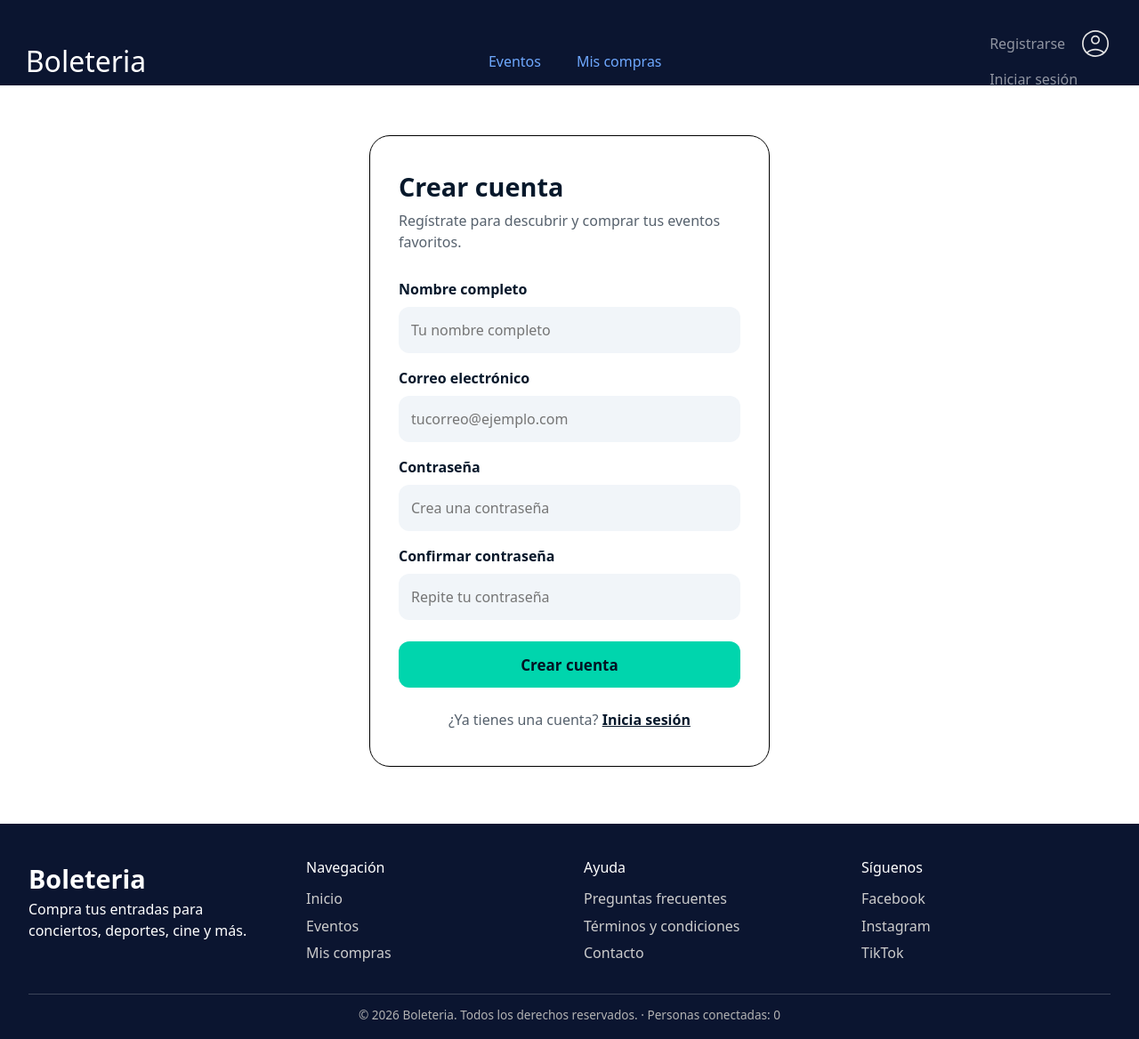
After one commit to st478gtx/AppBoleteria, a Java web app: page /Registrarse-Login.jsp in a window 1280 px wide. The commit adds this page. Shown: the whole page at 89% size. Run offline with Tomcat 11, a stand-in JSP engine, Linux system fonts and the light colour scheme; some libraries are stand-ins or nearby versions.

Commit message:
Actualización de login y registro

```diff
--- /dev/null
+++ b/Boleteria/src/main/webapp/Registrarse-Login.jsp
@@ -0,0 +1,119 @@
+<%@ page language="java" contentType="text/html; charset=UTF-8"
+pageEncoding="UTF-8"%>
+
+<!doctype html>
+<html lang="es">
+  <head>
+    <meta charset="UTF-8" />
+    <meta name="viewport" content="width=device-width, initial-scale=1.0" />
+
+    <title>Registrarse - Boleteria</title>
+
+    <link rel="preconnect" href="https://fonts.googleapis.com" />
+    <link rel="preconnect" href="https://fonts.gstatic.com" crossorigin />
+
+    <link
+      href="https://fonts.googleapis.com/css2?family=Geist:wght@100..900&family=Geist+Mono:wght@100..900&display=swap"
+      rel="stylesheet"
+    />
+
+    <!-- Bootstrap 6 -->
+    <link
+      href="https://cdn.jsdelivr.net/npm/bootstrap@6.0.0-alpha.1/dist/css/bootstrap.min.css"
+      rel="stylesheet"
+      integrity="sha384-B/GM4XqrwHnWXNOWMbloTmrYXZg10cakYGmpfsR/bbzQ6JAJI4ihuyADKLnBgrCe"
+      crossorigin="anonymous"
+    />
+
+    <link
+      rel="stylesheet"
+      href="${pageContext.request.contextPath}/css/style.css"
+    />
+  </head>
+
+  <body data-bs-theme="light">
+    <%@ include file="/WEB-INF/menu.jspf" %>
+
+    <main class="contenedor-login">
+      <section class="tarjeta-login">
+        <h1>Crear cuenta</h1>
+
+        <p class="login-subtitulo">
+          Regístrate para descubrir y comprar tus eventos favoritos.
+        </p>
+
+        <form
+          class="formulario-login"
+          action="${pageContext.request.contextPath}/registro"
+          method="post"
+        >
+          <div class="campo-login">
+            <label for="nombre">Nombre completo</label>
+
+            <input
+              type="text"
+              id="nombre"
+              name="nombre"
+              placeholder="Tu nombre completo"
+              autocomplete="name"
+              required
+            />
+          </div>
+
+          <div class="campo-login">
+            <label for="correo">Correo electrónico</label>
+
+            <input
+              type="email"
+              id="correo"
+              name="correo"
+              placeholder="tucorreo@ejemplo.com"
+              autocomplete="email"
+              required
+            />
+          </div>
+
+          <div class="campo-login">
+            <label for="clave">Contraseña</label>
+
+            <input
+              type="password"
+              id="clave"
+              name="clave"
+              placeholder="Crea una contraseña"
+              autocomplete="new-password"
+              minlength="8"
+              required
+            />
+          </div>
+
+          <div class="campo-login">
+            <label for="confirmar-clave"> Confirmar contraseña </label>
+
+            <input
+              type="password"
+              id="confirmar-clave"
+              name="confirmarClave"
+              placeholder="Repite tu contraseña"
+              autocomplete="new-password"
+              minlength="8"
+              required
+            />
+          </div>
+
+          <button type="submit" class="boton-login">Crear cuenta</button>
+        </form>
+
+        <p class="login-registro">
+          ¿Ya tienes una cuenta?
+
+          <a href="${pageContext.request.contextPath}/login.jsp">
+            Inicia sesión
+          </a>
+        </p>
+      </section>
+    </main>
+
+    <%@ include file="/WEB-INF/footer.jspf" %>
+  </body>
+</html>
--- a/Boleteria/src/main/webapp/WEB-INF/menu.jspf
+++ b/Boleteria/src/main/webapp/WEB-INF/menu.jspf
@@ -1,12 +1,11 @@
 <%@ page pageEncoding="UTF-8"%>
 
 <header>
-	<nav class="navbar md:navbar-expand barra-principal"
-		data-bs-theme="dark">
-
+  <nav class="navbar md:navbar-expand barra-principal" data-bs-theme="dark">
     <div class="marca">
-
-			<a class="navbar-brand" href="${pageContext.request.contextPath}/">Boleteria</a>
+      <a class="navbar-brand" href="${pageContext.request.contextPath}/"
+        >Boleteria</a
+      >
     </div>
 
     <ul class="nav menu-enlaces">
@@ -17,19 +16,32 @@
     <div class="barra-interna">
       <div>
         <ul class="nav navbar-nav me-auto">
-					<li class="nav-item"><a class="nav-link" href="#">Registrarse</a></li>
-					<li class="nav-item"><a class="nav-link" href="${pageContext.request.contextPath}/login.jsp">Iniciar
-							sesión</a></li>
+          <li class="nav-item">
+            <a
+              class="nav-link"
+              href="${pageContext.request.contextPath}/Registrarse-Login.jsp"
+            >
+              Registrarse
+            </a>
+          </li>
+          <li class="nav-item">
+            <a
+              class="nav-link"
+              href="${pageContext.request.contextPath}/login.jsp"
+              >Iniciar sesión</a
+            >
+          </li>
         </ul>
       </div>
       <div>
         <a href="${pageContext.request.contextPath}/login.jsp">
           <img
             src="${pageContext.request.contextPath}/img/account_circle_24dp_E3E3E3_FILL0_wght200_GRAD0_opsz24.svg"
-						width="40" alt="Mi cuenta">
+            width="40"
+            alt="Mi cuenta"
+          />
         </a>
       </div>
     </div>
-
   </nav>
 </header>
--- a/Boleteria/src/main/webapp/login.jsp
+++ b/Boleteria/src/main/webapp/login.jsp
@@ -68,7 +68,10 @@ pageEncoding="UTF-8"%>
         </form>
 
         <p class="login-registro">
-          ¿No tienes cuenta? <a href="#">Regístrate</a>
+          ¿No tienes cuenta?
+          <a href="${pageContext.request.contextPath}/Registrarse-Login.jsp">
+            Regístrate
+          </a>
         </p>
       </section>
     </main>
```
Also changed, not shown: Boleteria/src/main/webapp/css/style.css (+40 -0 lines), 1 other file. Lines whose indentation alone changed are shown as unchanged.
